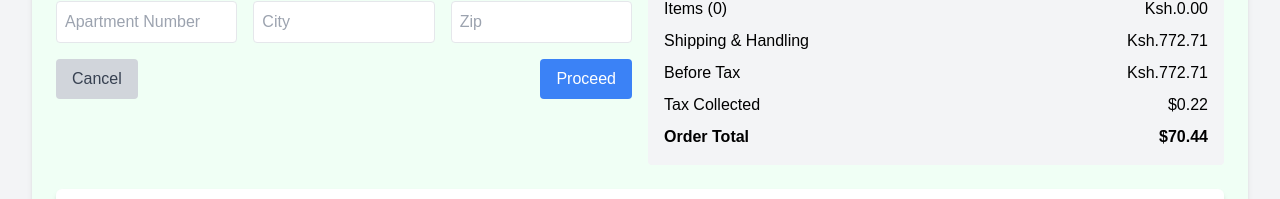
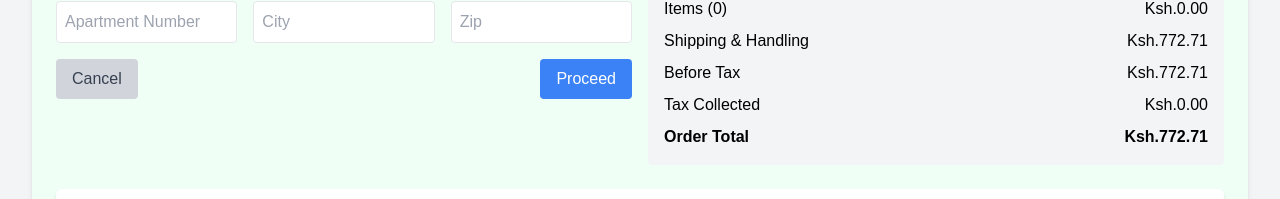
Before and after one commit to SylviaT01/UrbanBazaar, a React (Create React App) app in the folder frontend-urban-bazaar/: page /checkout in a window 1280 px wide. Shown: the part 426-625 px from the top of the page. Built offline with nearby package versions, Linux system fonts and the light colour scheme.

Commit message:
changes in checkout..jsx

```diff
--- a/frontend-urban-bazaar/src/Forms /Checkout.jsx
+++ b/frontend-urban-bazaar/src/Forms /Checkout.jsx
@@ -11,7 +11,14 @@ function Checkout() {
   const [city, setCity] = useState("");
   const [zip, setZip] = useState("");
   const [cartItems, setCartItems] = useState([]);
-  const [cartTotal, setCartTotal] = useState(0);
+  const [totalprice, setTotalPrice] = useState(0);
+  const shippingCost = 772.71;
+  const taxCollected = (totalprice * 0.16).toFixed(2);
+  const orderTotal = (
+    parseFloat(totalprice) +
+    parseFloat(shippingCost) +
+    parseFloat(taxCollected)
+  ).toFixed(2);
 
   useEffect(() => {
     // Fetch cart data from localStorage or your state management system
@@ -23,7 +30,7 @@ function Checkout() {
       (acc, item) => acc + item.price * item.quantity,
       0
     );
-    setCartTotal(total.toFixed(2)); // Fixed to two decimal places
+    setTotalPrice(total.toFixed(2)); // Fixed to two decimal places
   }, []);
 
 
@@ -43,7 +50,7 @@ function Checkout() {
     };
 
     try {
-      const response = await fetch("http://127.0.0.1:5000/", {
+      const response = await fetch("http://127.0.0.1:5000/checkout", {
         method: "POST",
         headers: {
           "Content-Type": "application/json",
@@ -196,7 +203,7 @@ function Checkout() {
               <h3 className="text-lg font-semibold mb-4">Order Summary</h3>
               <div className="flex justify-between mb-2">
                 <span>Items ({cartItems.length})</span>
-                <span>Ksh.{cartTotal}</span>
+                <span>Ksh.{totalprice}</span>
               </div>
               {cartItems.map((item) => (
                 <div className="flex justify-between mb-2" key={item.id}>
@@ -208,19 +215,19 @@ function Checkout() {
               ))}
               <div className="flex justify-between mb-2">
                 <span>Shipping & Handling</span>
-                <span>Ksh.772.71</span>
+                <span>Ksh.{shippingCost.toFixed(2)}</span>
               </div>
               <div className="flex justify-between mb-2">
                 <span>Before Tax</span>
-                <span>Ksh.{(parseFloat(cartTotal) + 772.71).toFixed(2)}</span>
+                <span>Ksh.{(parseFloat(totalprice) + shippingCost).toFixed(2)}</span>
               </div>
               <div className="flex justify-between mb-2">
                 <span>Tax Collected</span>
-                <span>$0.22</span>
+                <span>Ksh.{taxCollected}</span>
               </div>
               <div className="flex justify-between font-semibold">
                 <span>Order Total</span>
-                <span>$70.44</span>
+                <span>Ksh.{orderTotal}</span>
               </div>
             </div>
           </div>
```
Also changed, not shown: 1 other file (tests, documents, lock files or other folders).
